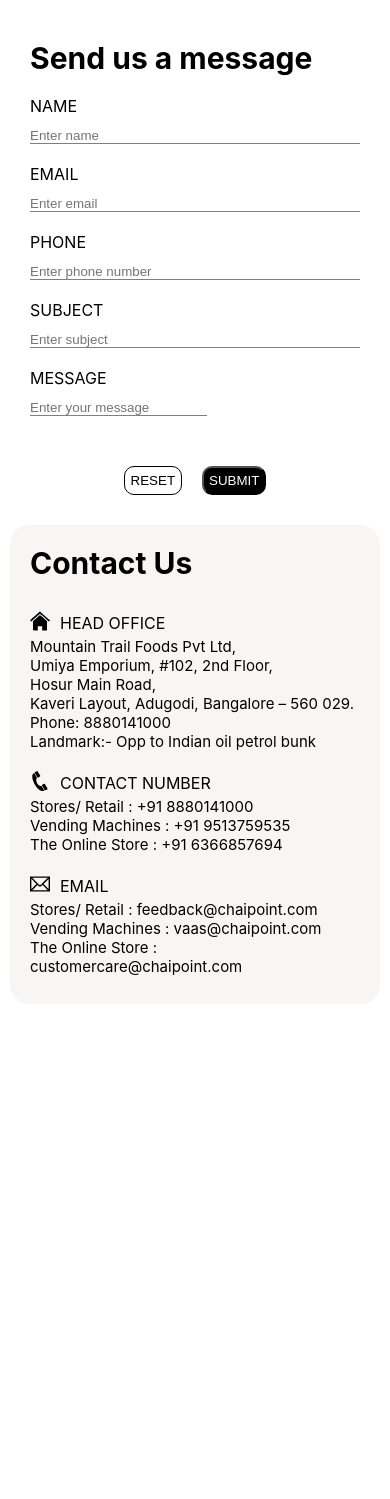
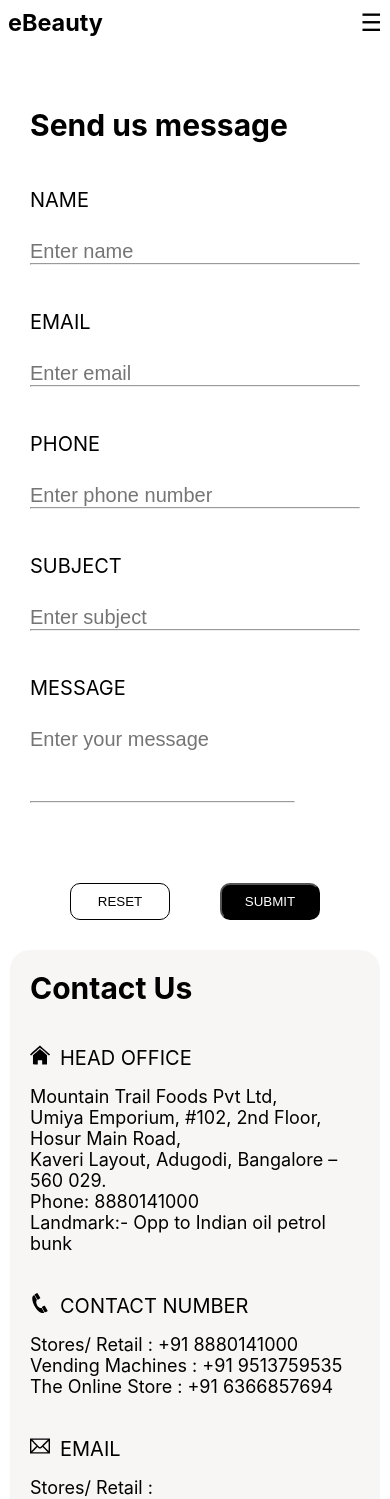
Before and after one commit to sahilvakte/landing-page, a React (Create React App) app: page / in a window 390 px wide. Shown: the top 1499 px of the page. Before the commit the page ends 1014 px from the top, so only its background shows below. Built offline with nearby package versions, Linux system fonts and the light colour scheme.

Commit message:
Responsive and UI Changes

```diff
--- a/src/Components/Contact/Contact.css
+++ b/src/Components/Contact/Contact.css
@@ -1,8 +1,10 @@
 .ebeauty-contact-container {
   display: flex;
   justify-content: center;
-  column-gap: 20px;
-  margin-top: 20px;
+  align-items: baseline;
+  column-gap: 60px;
+  margin-top: 50px;
+  margin-bottom: 50px;
 }
 
 /* .ebeauty-contact-container h4{
@@ -35,26 +37,55 @@
 }
 .send-us-form-one input {
   border: none;
-  border-bottom: 1px solid gray;
+  /* border-bottom: 1px solid gray; */
   outline: none;
-  width: 100%;
+  /* width: 350px; */
+  margin-top: 20px;
+  font-size: 20px;
   /* border-width: 100%; */
 }
 .send-us-form-two input {
   border: none;
-  border-bottom: 1px solid gray;
+  /* border-bottom: 1px solid gray; */
   outline: none;
-  width: 100%;
+  /* width: 350px; */
+  font-size: 20px;
+  margin-top: 20px;
   /* border-width: 100%; */
 }
 .send-us-form-three input {
   border: none;
-  border-bottom: 1px solid gray;
+  /* border-bottom: 1px solid gray; */
   outline: none;
-  width: 100%;
+  /* width: 720px; */
+  font-size: 20px;
+  margin-top: 20px;
   margin-bottom: 50px;
 
   /* border-width: 100%; */
+}
+
+.send-us-form-one hr{
+  width: 350px;
+}
+.send-us-form-two hr{
+  width: 350px;
+}
+.send-us-form-three hr{
+  width: 720px;
+}
+
+.send-us-form-one p {
+  font-size: 20px;
+  padding-top: 25px;
+}
+.send-us-form-two p {
+  font-size: 20px;
+  padding-top: 25px;
+}
+.send-us-form-three p {
+  font-size: 20px;
+  padding-top: 25px;
 }
 
 .send-us-form-name {
@@ -75,14 +106,17 @@
 }
 .send-us-form-button {
   display: flex;
-  column-gap: 20px;
+  column-gap: 50px;
   justify-content: end;
+  margin-top: 80px;
+
 }
 
 .send-us-form-button-reset button {
   background-color: white;
   color: black;
-  padding: 6px;
+  padding: 10px;
+  width: 100px;
   border: 1px solid;
   border-radius: 10px;
   cursor: pointer;
@@ -90,7 +124,8 @@
 .send-us-form-button-submit button {
   background-color: black;
   color: white;
-  padding: 5px;
+  padding: 9px;
+  width: 100px;
   border-radius: 10px;
   cursor: pointer;
 }
@@ -102,15 +137,15 @@
 }
 
 .ebeauty-contact-us-container p {
-  font-size: 15px;
+  font-size: 18px;
 }
 
 .head-office-css {
   display: flex;
-  align-items: center;
+  align-items: baseline;
   column-gap: 10px;
-  padding-top: 30px;
-  margin-bottom: -18px;
+  padding-top: 20px;
+  margin-bottom: -12px;
 }
 
 .head-office-css img {
@@ -118,27 +153,40 @@
   width: 20px;
 }
 
+.head-office-css p {
+  font-size: 20px;
+}
+
 .contact-number-css {
   display: flex;
-  align-items: center;
+  align-items: baseline;
   column-gap: 10px;
   margin-top: 20px;
-  margin-bottom: -18px;
+  margin-bottom: -12px;
 }
+
+.contact-number-css p {
+  font-size: 20px;
+}
+
 .contact-number-css img {
   height: 20px;
   width: 20px;
 }
 .email-section-css {
   display: flex;
-  align-items: center;
+  align-items: baseline;
   column-gap: 10px;
   margin-top: 20px;
-  margin-bottom: -18px;
+  margin-bottom: -12px;
 }
 .email-section-css img {
   height: 20px;
   width: 20px;
+}
+
+.email-section-css p {
+  font-size: 20px;
 }
 
 @media (min-width: 320px) and (max-width: 425px) {
@@ -156,6 +204,16 @@
     display: block;
   }
 
+  .send-us-form-one hr{
+    width: 100%;
+  }
+  .send-us-form-two hr{
+    width: 100%;
+  }
+  .send-us-form-three hr{
+    width: 100%;
+  }
+
   .ebeauty-contact-us-container {
     margin: 10px;
   }
--- a/src/Components/Contact/Contact.js
+++ b/src/Components/Contact/Contact.js
@@ -4,36 +4,41 @@ import "../Contact/Contact.css";
 import homelogo from "../../Assets/SVG/home.svg";
 import phonelogo from "../../Assets/SVG/phonelogo.svg";
 import maillogo from "../../Assets/SVG/maillogo.svg";
+import Enavbar from "../Enavbar/Enavbar";
+import Footer from "../Footer/Footer";
 
 const Contact = () => {
   return (
+    <>
+    <Enavbar/>
     <div className="ebeauty-contact-container">
       <div className="ebeauty-send-us-msg-container">
-        <h4>Send us a message</h4>
+        <h4>Send us message</h4>
         <div className="send-us-form-one">
           <div className="send-us-form-name">
             <p>NAME</p>
-            <input type="text" placeholder="Enter name" />
+            <input type="text" placeholder="Enter name" /><hr/>
           </div>
           <div className="send-us-form-email">
             <p>EMAIL</p>
-            <input type="text" placeholder="Enter email" />
+            <input type="text" placeholder="Enter email" /><hr/>
           </div>
         </div>
         <div className="send-us-form-two">
           <div className="send-us-form-phone">
             <p>PHONE</p>
-            <input type="text" placeholder="Enter phone number " />
+            <input type="text" placeholder="Enter phone number " /><hr/>
           </div>
           <div className="send-us-form-subject">
             <p>SUBJECT</p>
-            <input type="text" placeholder="Enter subject" />
+            <input type="text" placeholder="Enter subject" /><hr/>
           </div>
         </div>
         <div className="send-us-form-three">
           <div className="send-us-form-message">
             <p>MESSAGE</p>
             <input type="text" placeholder="Enter your message" />
+            <hr/>
           </div>
         </div>
         <div className="send-us-form-button">
@@ -50,9 +55,11 @@ const Contact = () => {
         <div className="">
           <div className="head-office-css">
             <div>
-              <img src={homelogo} />
+              <img src={homelogo} alt=''/>
             </div>
-            <div>HEAD OFFICE</div>
+            <div>
+              <p>HEAD OFFICE</p>
+            </div>
           </div>
           <p>
             Mountain Trail Foods Pvt Ltd,
@@ -68,7 +75,9 @@ const Contact = () => {
           <div>
             <img src={phonelogo} alt="" />
           </div>
-          <div>CONTACT NUMBER</div>
+          <div>
+            <p>CONTACT NUMBER</p>
+          </div>
         </div>
         <p>
           Stores/ Retail : +91 8880141000
@@ -82,7 +91,9 @@ const Contact = () => {
           <div>
             <img src={maillogo} alt="" />
           </div>
-          <div>EMAIL</div>
+          <div>
+            <p>EMAIL</p>
+          </div>
         </div>
         <p>
           Stores/ Retail : feedback@chaipoint.com
@@ -94,6 +105,8 @@ const Contact = () => {
         </p>
       </div>
     </div>
+    <Footer/>
+    </>
     // </div>
   );
 };
```
